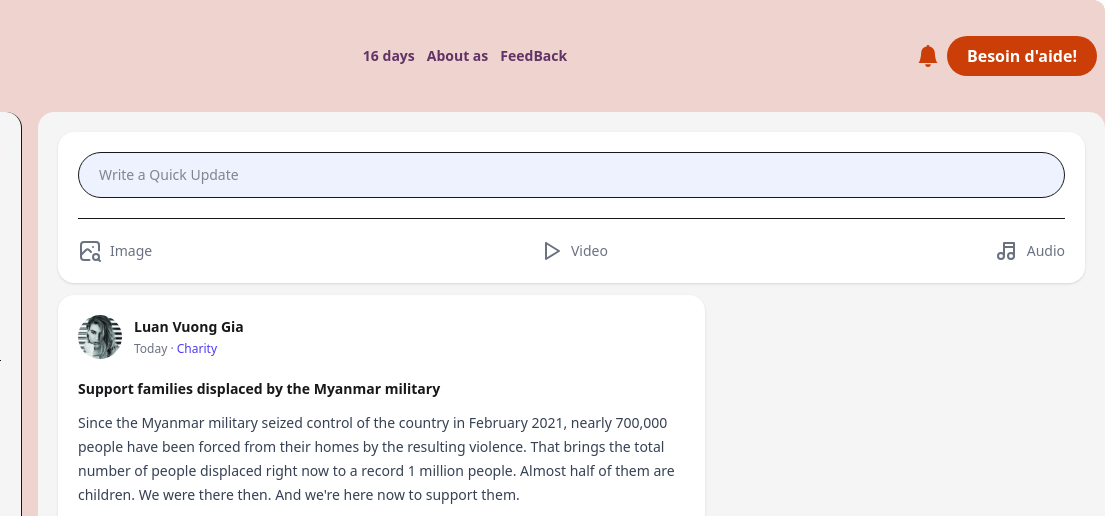
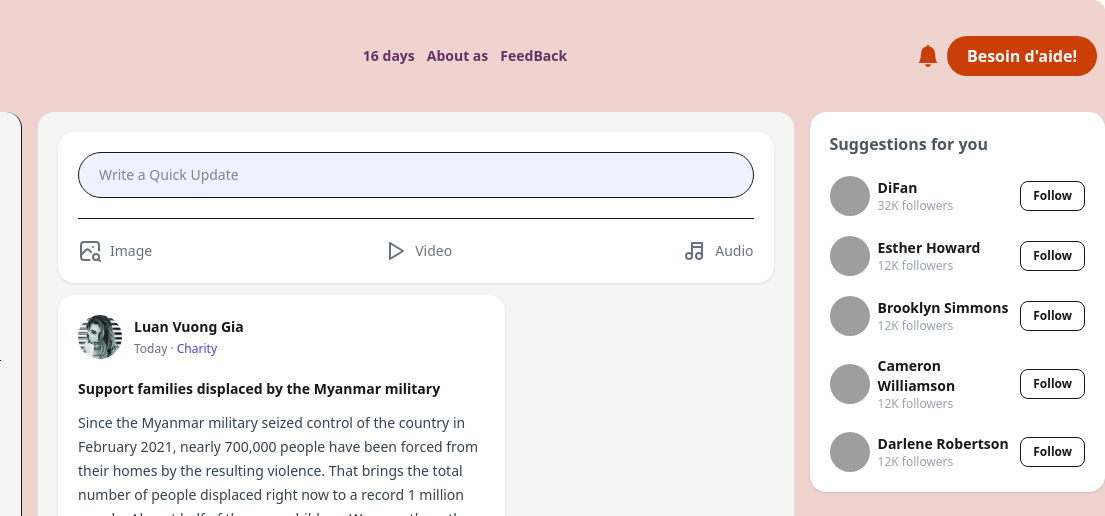
Before and after one commit to Hafsa-Mafsal/Hafsa_Mafsal_Final-Projet-HTML-CSS, a website: page public/pages/community.html in a window 1280 px wide. Shown: the top 516 px of the page, 175-1280 px from the left. Drawn offline with nearby package versions, Linux system fonts and the light colour scheme; files that its build step writes are made by us from their sources; grey boxes are pictures that could not be loaded.

Commit message:
last aside with respo all the page

```diff
--- a/public/pages/community.html
+++ b/public/pages/community.html
@@ -435,6 +435,81 @@
                 </div>
             </main>
 
+            <aside class="space-y-5 max-sm:hidden w-[40%] visible">
+
+                <div class="bg-white rounded-2xl p-5 shadow-sm">
+                    <h2 class="font-bold text-gray-600 mb-5">
+                        Suggestions for you
+                    </h2>
+                    <div class="space-y-5">
+
+                        <div class="flex items-center justify-between gap-2">
+                            <div class="flex items-center gap-2">
+                                <img src="https://i.pravatar.cc/100?img=25" class="w-10 h-10 rounded-full">
+                                <div>
+                                    <h3 class="text-sm font-bold">DiFan</h3>
+                                    <p class="text-xs text-gray-400">32K followers</p>
+                                </div>
+                            </div>
+                            <button class="border rounded-lg px-3 py-1.5 text-xs font-semibold">
+                                Follow
+                            </button>
+                        </div>
+
+                        <div class="flex items-center justify-between gap-2">
+                            <div class="flex items-center gap-2">
+                                <img src="https://i.pravatar.cc/100?img=44" class="w-10 h-10 rounded-full">
+                                <div>
+                                    <h3 class="text-sm font-bold">Esther Howard</h3>
+                                    <p class="text-xs text-gray-400">12K followers</p>
+                                </div>
+                            </div>
+                            <button class="border rounded-lg px-3 py-1.5 text-xs font-semibold">
+                                Follow
+                            </button>
+                        </div>
+
+                        <div class="flex items-center justify-between gap-2">
+                            <div class="flex items-center gap-2">
+                                <img src="https://i.pravatar.cc/100?img=32" class="w-10 h-10 rounded-full">
+                                <div>
+                                    <h3 class="text-sm font-bold">Brooklyn Simmons</h3>
+                                    <p class="text-xs text-gray-400">12K followers</p>
+                                </div>
+                            </div>
+                            <button class="border rounded-lg px-3 py-1.5 text-xs font-semibold">
+                                Follow
+                            </button>
+                        </div>
+
+                        <div class="flex items-center justify-between gap-2">
+                            <div class="flex items-center gap-2">
+                                <img src="https://i.pravatar.cc/100?img=12" class="w-10 h-10 rounded-full">
+                                <div>
+                                    <h3 class="text-sm font-bold">Cameron Williamson</h3>
+                                    <p class="text-xs text-gray-400">12K followers</p>
+                                </div>
+                            </div>
+                            <button class="border rounded-lg px-3 py-1.5 text-xs font-semibold">
+                                Follow
+                            </button>
+                        </div>
+
+                        <div class="flex items-center justify-between gap-2">
+                            <div class="flex items-center gap-2">
+                                <img src="https://i.pravatar.cc/100?img=49" class="w-10 h-10 rounded-full">
+                                <div>
+                                    <h3 class="text-sm font-bold">Darlene Robertson</h3>
+                                    <p class="text-xs text-gray-400">12K followers</p>
+                                </div>
+                            </div>
+                            <button class="border rounded-lg px-3 py-1.5 text-xs font-semibold">
+                                Follow
+                            </button>
+                        </div>
+                    </div>
+                </div>
+            </aside>
         </div>
     </div>
 
```
